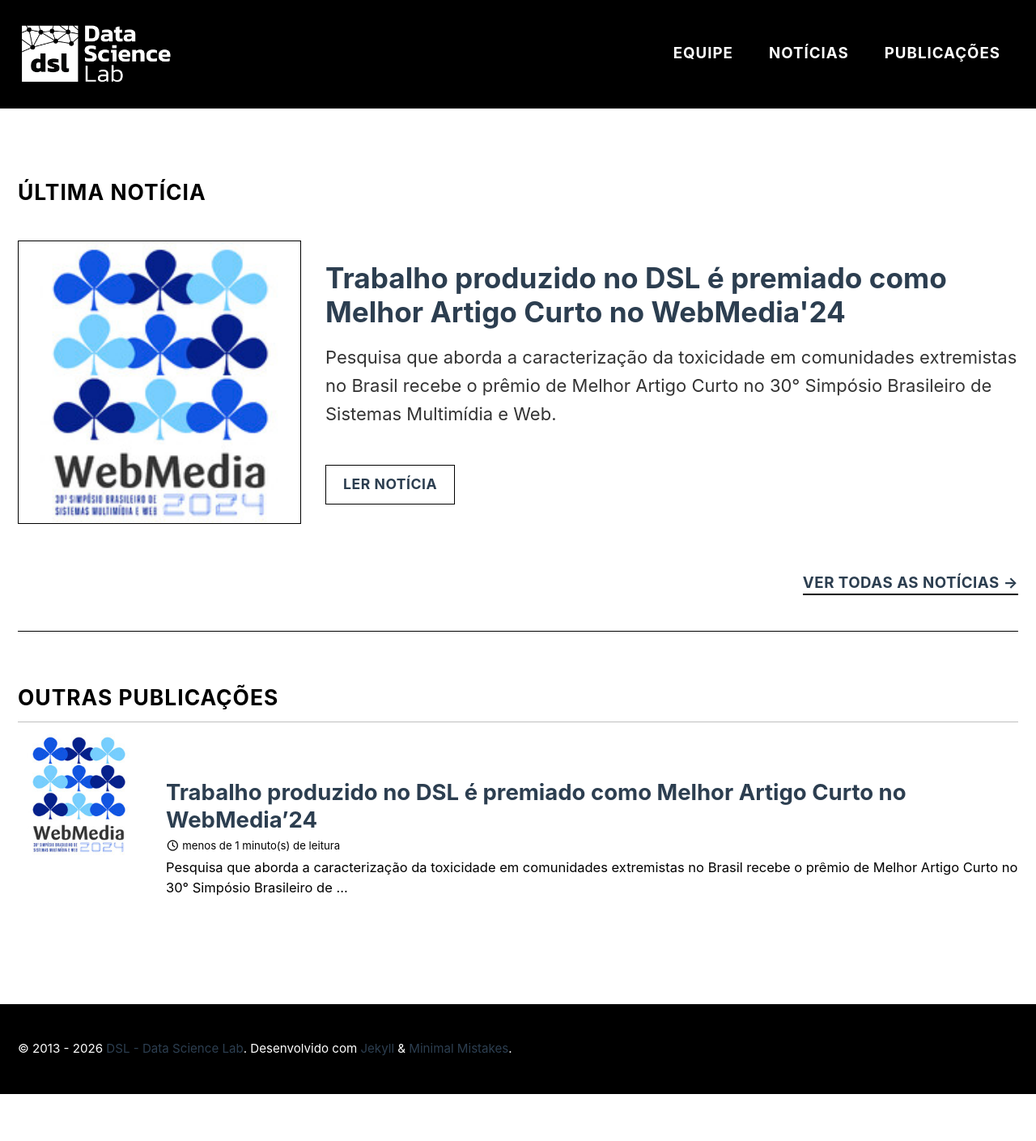
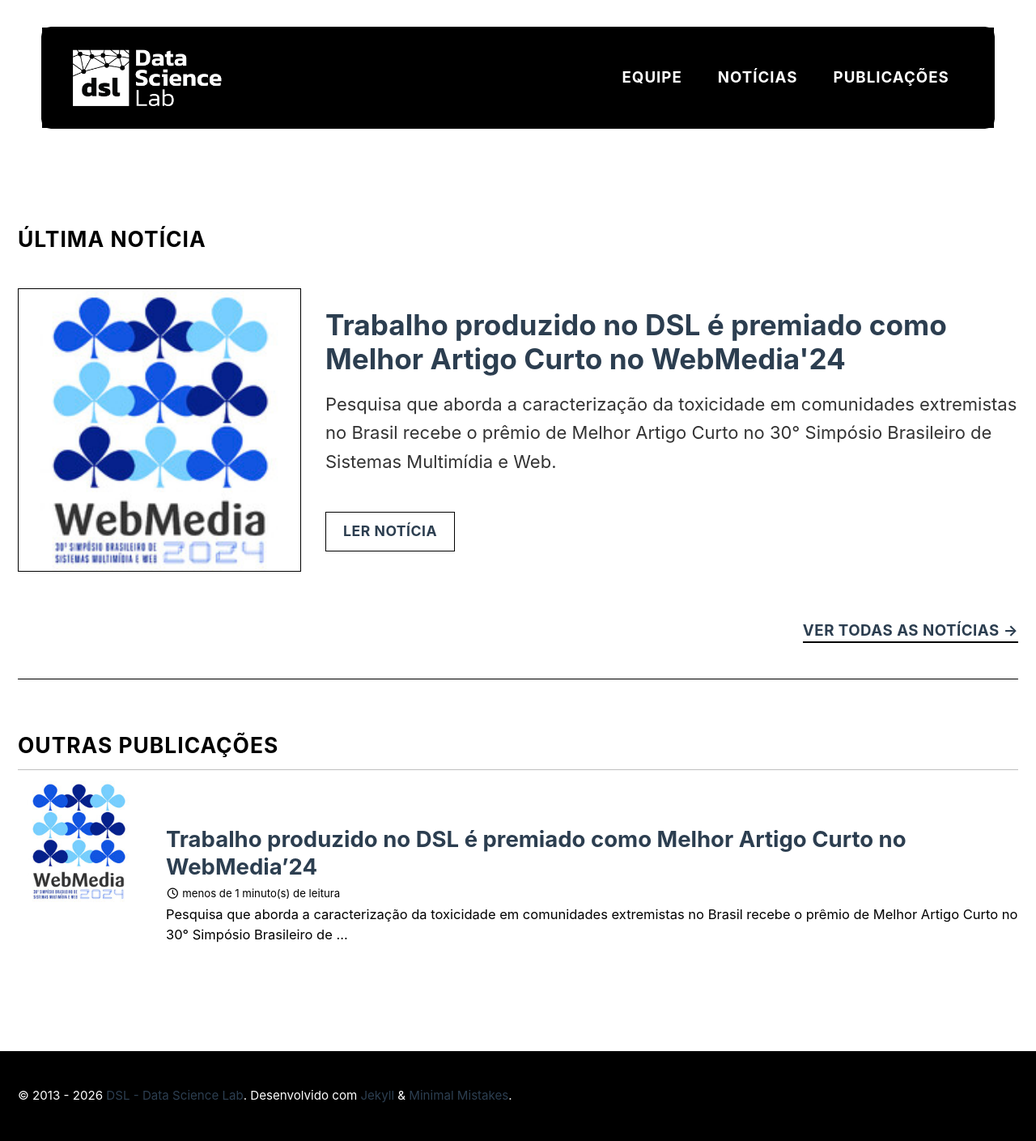
Before and after one commit to dsl-ufes/site, a Jekyll site: the page built from index.html, in a window 1280 px wide. Shown: the whole page at 81% size. Built offline with Jekyll 4.4.1, drawn with Linux system fonts in a browser that asks for light colours; cached includes are drawn as plain includes; the list of posts is cut into pages by our own code; before the commit the page ends 1351 px from its top, so only the background shows below that.

Commit message:
update navbar

```diff
--- a/_sass/minimal-mistakes/_masthead.scss
+++ b/_sass/minimal-mistakes/_masthead.scss
@@ -1,11 +1,11 @@
-/* ==========================================================================
-   MASTHEAD
-   ========================================================================== */
-
 .masthead {
   position: relative;
-  border-bottom: 1px solid #000; /* Linha preta fina */
-  background-color: #fff; /* Fundo branco garantido */
+  border: 1px solid #000; /* Borda fina contornando toda a barra */
+  border-radius: 12px; /* O arredondamento moderno dos cantos */
+  background-color: #fff;
+  margin: 1.5em auto; /* Descola a barra do topo da página e centraliza */
+  max-width: 1200px; /* Define o tamanho máximo para parecer um "cartão" */
+  width: 92%; /* Garante que há espaço vazio nas laterais em telemóveis */
   -webkit-animation: $intro-transition;
   animation: $intro-transition;
   -webkit-animation-delay: 0.15s;
@@ -15,7 +15,7 @@
   &__inner-wrap {
     @include clearfix;
     margin-inline: auto;
-    padding: 1.2em 1em; /* Espaçamento mais folgado */
+    padding: 1em 1.5em; /* Aumentámos a margem interna para o texto não bater nos cantos arredondados */
     max-width: 100%;
     display: -webkit-box;
     display: -ms-flexbox;
@@ -52,7 +52,7 @@
   font-weight: bold;
   text-transform: uppercase;
   letter-spacing: 2px;
-  color: #000; /* Texto do título a preto */
+  color: #000;
 }
 
 .site-subtitle {
@@ -87,7 +87,6 @@
   list-style-type: none;
   white-space: nowrap;
 
-  /* Estilização Direta dos Links do Menu */
   a {
     color: #000;
     text-transform: uppercase;
@@ -97,7 +96,7 @@
     transition: opacity 0.2s ease;
 
     &:hover {
-      opacity: 0.5; /* Efeito de transparência no hover */
+      opacity: 0.5;
     }
   }
 
@@ -107,7 +106,6 @@
   }
 }
 
-/* Ajustes para os botões do mobile (Menu e Pesquisa) */
 .masthead .search__toggle,
 .masthead .greedy-nav__toggle {
   color: #000;
```
